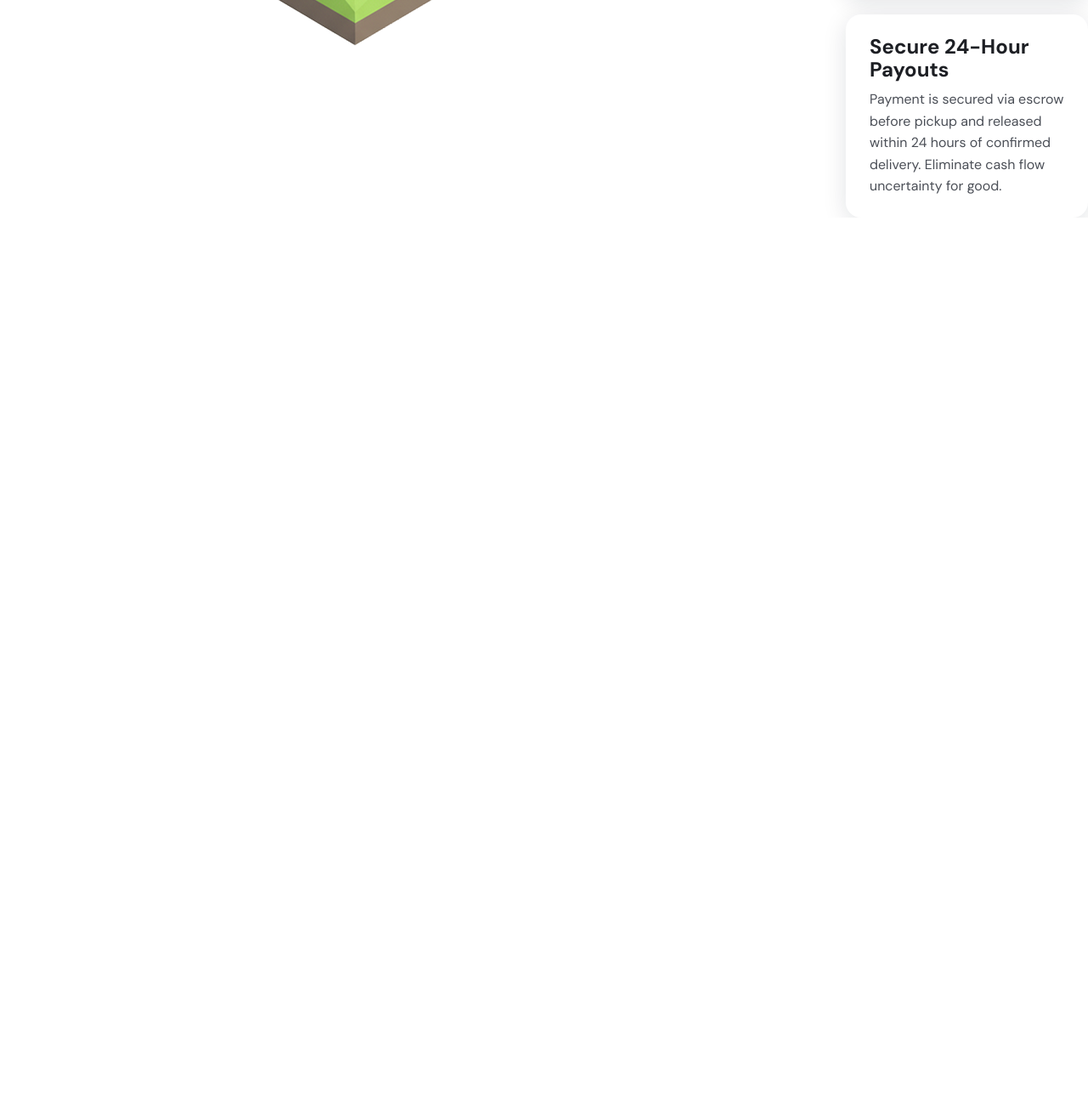
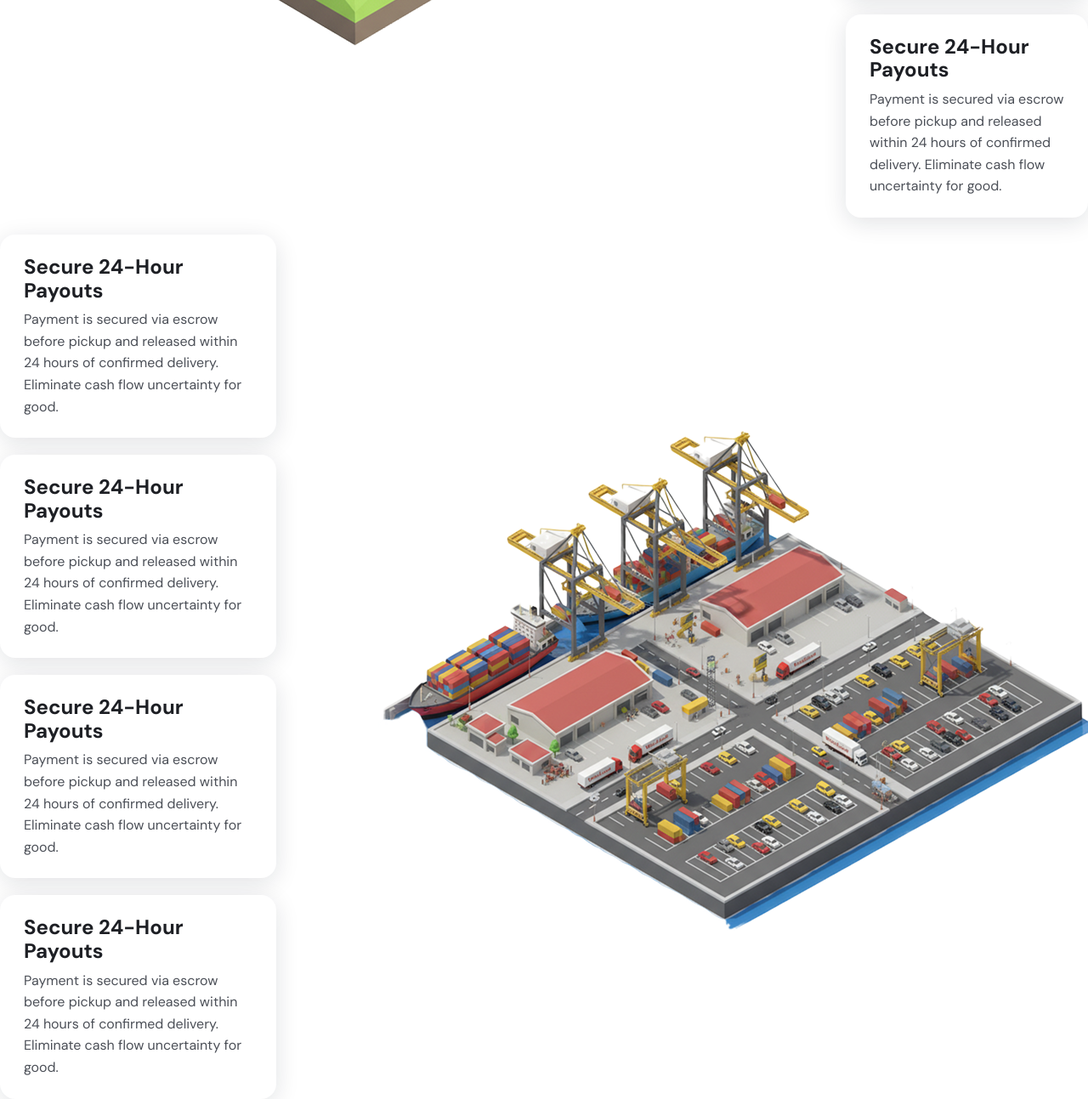
Before and after one commit to azatkurm/WestLink, a plain HTML site: page index.html in a window 1280 px wide. Shown: the part 4445-5738 px from the top of the page at 85% size. Before the commit the page ends 4701 px from the top, so only its background shows below. Drawn offline with Linux system fonts and the light colour scheme.

Commit message:
add direct-route-2

```diff
--- a/css/style.css
+++ b/css/style.css
@@ -493,3 +493,59 @@ html,body { background: #ffffff; margin: 0; padding: 0; font-family: 'DM Sans',
   line-height: 1.6;
   color: #4b4f57;
 }
+
+
+
+/* ===== Direct Route 2 ===== */
+.direct-route-2 {
+
+  background: #ffffff;
+  text-align: center;
+}
+
+
+.direct-route-item-2-img{
+
+  width: 100%;
+  height: auto;
+
+}
+
+.direct-route-cards-2 {
+  margin-top: 80px;
+  display: grid;
+  grid-template-columns: 1fr;
+  gap: 40px;
+  justify-items: center;
+}
+
+.direct-route-item-2{
+  display: flex;
+  align-items: center;
+  justify-content: center;
+  gap: 120px;
+}
+
+.direct-route-card-2 {
+  margin-top: 20px;
+  background: #fff;
+  border-radius: 18px;
+  box-shadow: 0 6px 28px rgba(17, 24, 39, 0.12);
+  padding: 24px 28px;
+  max-width: 685px;
+  text-align: left;
+}
+
+.direct-route-card h4 {
+  font-size: 24px;
+  font-weight: 700;
+  margin: 0 0 8px;
+  color: #1d1f24;
+}
+
+.direct-route-card p {
+  margin: 0;
+  font-size: 16px;
+  line-height: 1.6;
+  color: #4b4f57;
+}
--- a/index.html
+++ b/index.html
@@ -199,9 +199,39 @@ giving the control and tools needed to succeed.</p>
     </div>
 
 
+
   </div>
 </section>
+<section class="direct-route-2">
 
+
+  <div class="direct-route-item-2">
+
+    <div class="direct-route-item-2-cards">
+      <div class="direct-route-card">
+        <h4>Secure 24-Hour Payouts</h4>
+        <p>Payment is secured via escrow before pickup and released within 24 hours of confirmed delivery. Eliminate cash flow uncertainty for good.</p>
+      </div>
+      <div class="direct-route-card">
+        <h4>Secure 24-Hour Payouts</h4>
+        <p>Payment is secured via escrow before pickup and released within 24 hours of confirmed delivery. Eliminate cash flow uncertainty for good.</p>
+      </div>
+      <div class="direct-route-card">
+        <h4>Secure 24-Hour Payouts</h4>
+        <p>Payment is secured via escrow before pickup and released within 24 hours of confirmed delivery. Eliminate cash flow uncertainty for good.</p>
+      </div>
+      <div class="direct-route-card">
+        <h4>Secure 24-Hour Payouts</h4>
+        <p>Payment is secured via escrow before pickup and released within 24 hours of confirmed delivery. Eliminate cash flow uncertainty for good.</p>
+      </div>
+    </div>
+
+     <div class="direct-route-item-1-img">
+      <img src="./images/direct-route/direct-route-item-2-img.png" alt="Direct Connections">
+    </div>
+
+  </div>
+</section>
 
 
     <script src="./main/main.js"></script>
```
Also changed, not shown: images/direct-route/direct-route-item-2-img.png (added).
